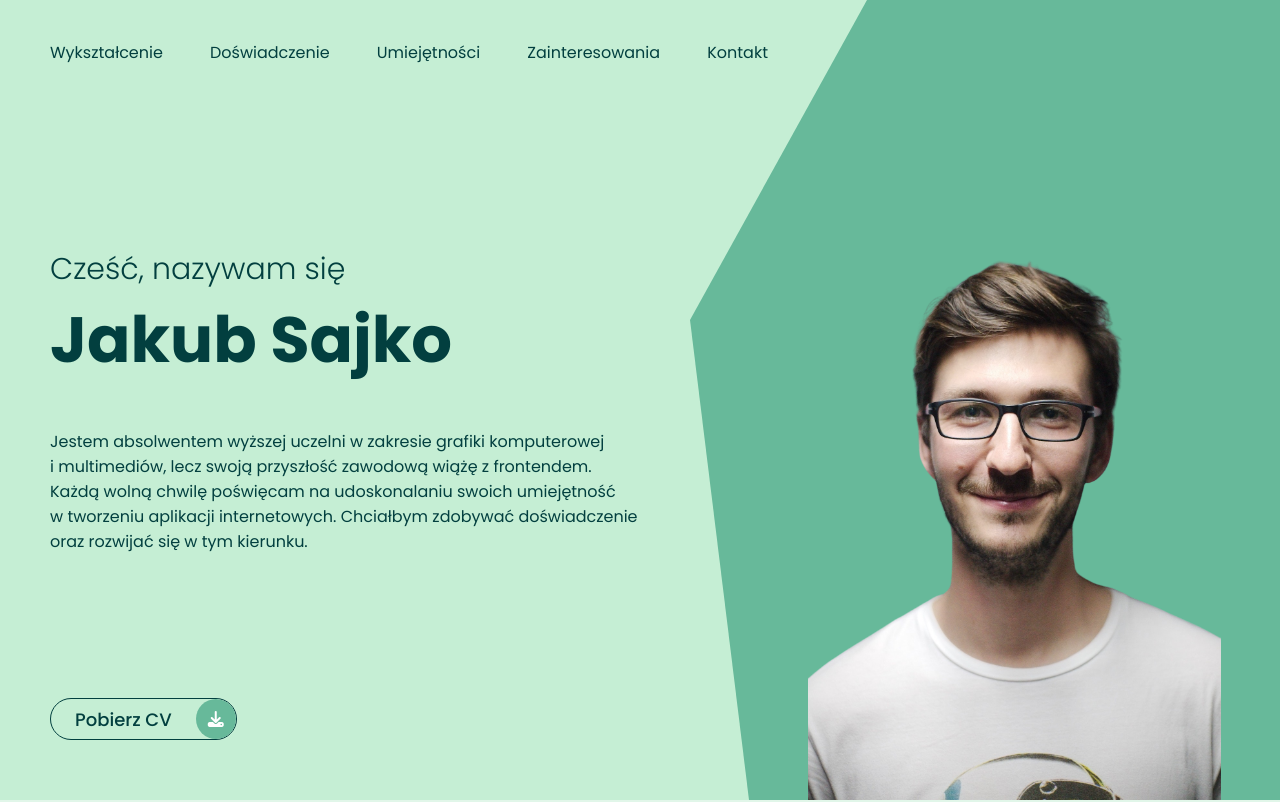
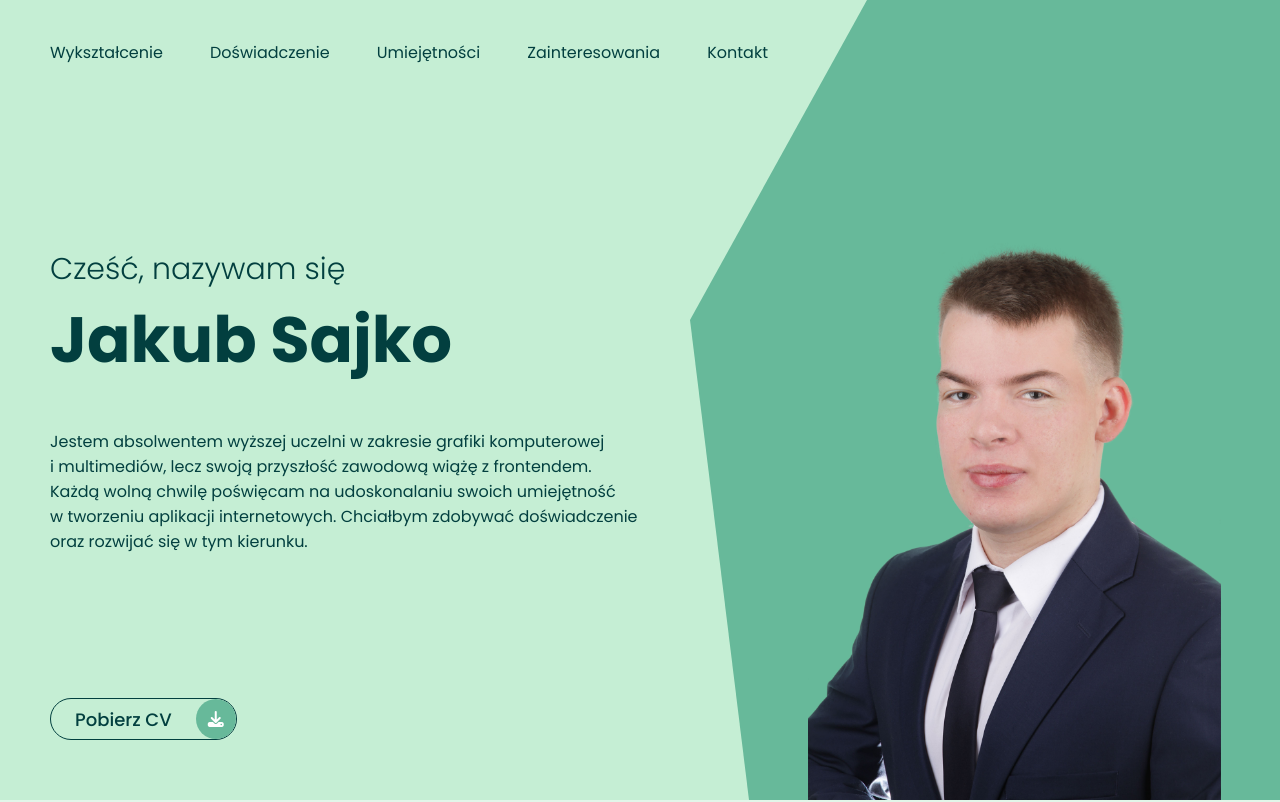
Before and after one commit to JAKUBSAJKO/project-to-cv, a React (Create React App) app: page / in a window 1280 px wide. Shown: the top 802 px of the page. Built offline with nearby package versions, Linux system fonts and the light colour scheme.

Commit message:
foto update

```diff
--- a/src/components/name/Name.js
+++ b/src/components/name/Name.js
@@ -1,6 +1,6 @@
 import React from "react";
 import "./Name.css";
-import Me from "../../assets/me.png";
+import ME from "../../assets/foto_me.png";
 import { Link } from "react-router-dom";
 import CV from "../../assets/CV_Jakub_Sajko.pdf";
 import { motion } from "framer-motion";
@@ -52,7 +52,7 @@ const Name = () => {
       </div>
       <div className="name-picture">
         <div className="imgBg"></div>
-        <img src={Me} alt="" className="name-picture-me" />
+        <img src={ME} alt="" className="name-picture-me" />
       </div>
 
       <Link
```
Also changed, not shown: src/assets/foto_me.png (added).
